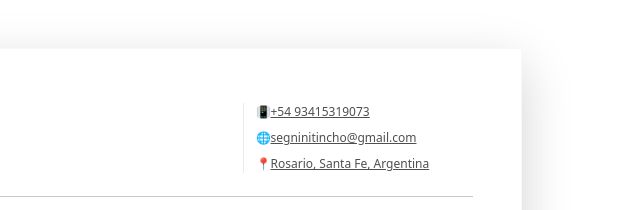
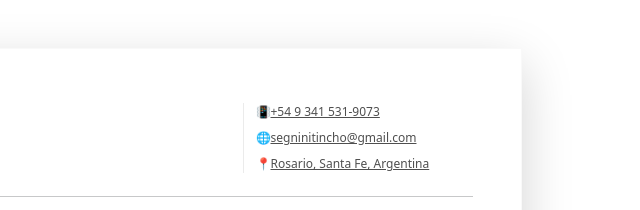
Before and after one commit to cv-martinsegnini/cv-martinsegnini.github.io, a plain HTML site: page index.html in a window 1280 px wide. Shown: the top 210 px of the page, 640-1280 px from the left. Drawn offline with nearby package versions, Linux system fonts and the light colour scheme.

Commit message:
formato correcto

```diff
--- a/index.html
+++ b/index.html
@@ -29,7 +29,7 @@
                         <!-- Contacto y Ubi -->
                         <div class="resume-contact col-12 col-md-6 col-lg-4 col-xl-3">
                             <ul class="list-unstyled mb-0">
-                                <li class="mb-2">📳<a class="resume-link" href="tel:+54 9 341 531-9073">+54 93415319073</a></li>
+                                <li class="mb-2">📳<a class="resume-link" href="tel:+54 9 341 531-9073">+54 9 341 531-9073</a></li>
                                 <!-- Dado que trabajo de manager en una comunidad de streamers no quiero filtrar mi numero asi que lo dejo para el final-->
                                 <li class="mb-2">🌐<a class="resume-link"
                                         href="mailto:segninitincho@gmail.com">segninitincho@gmail.com</a></li>
```
